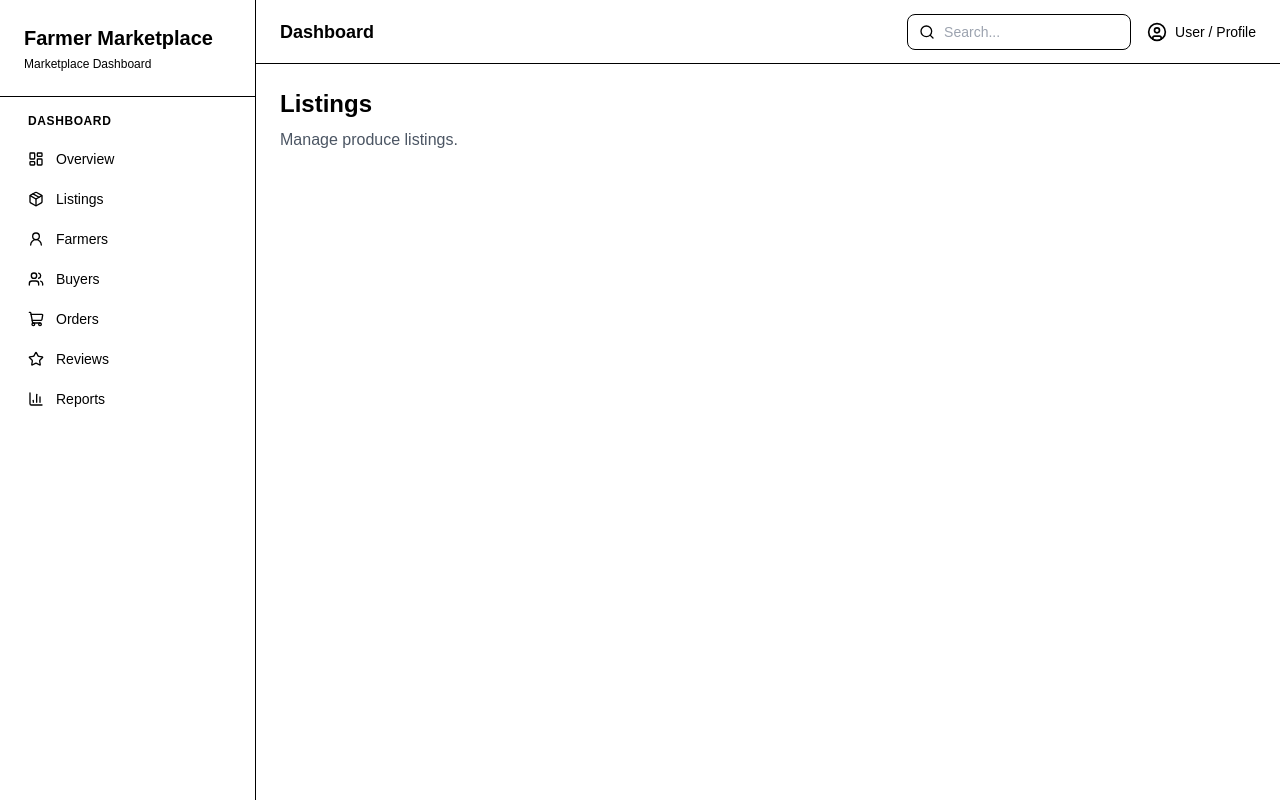
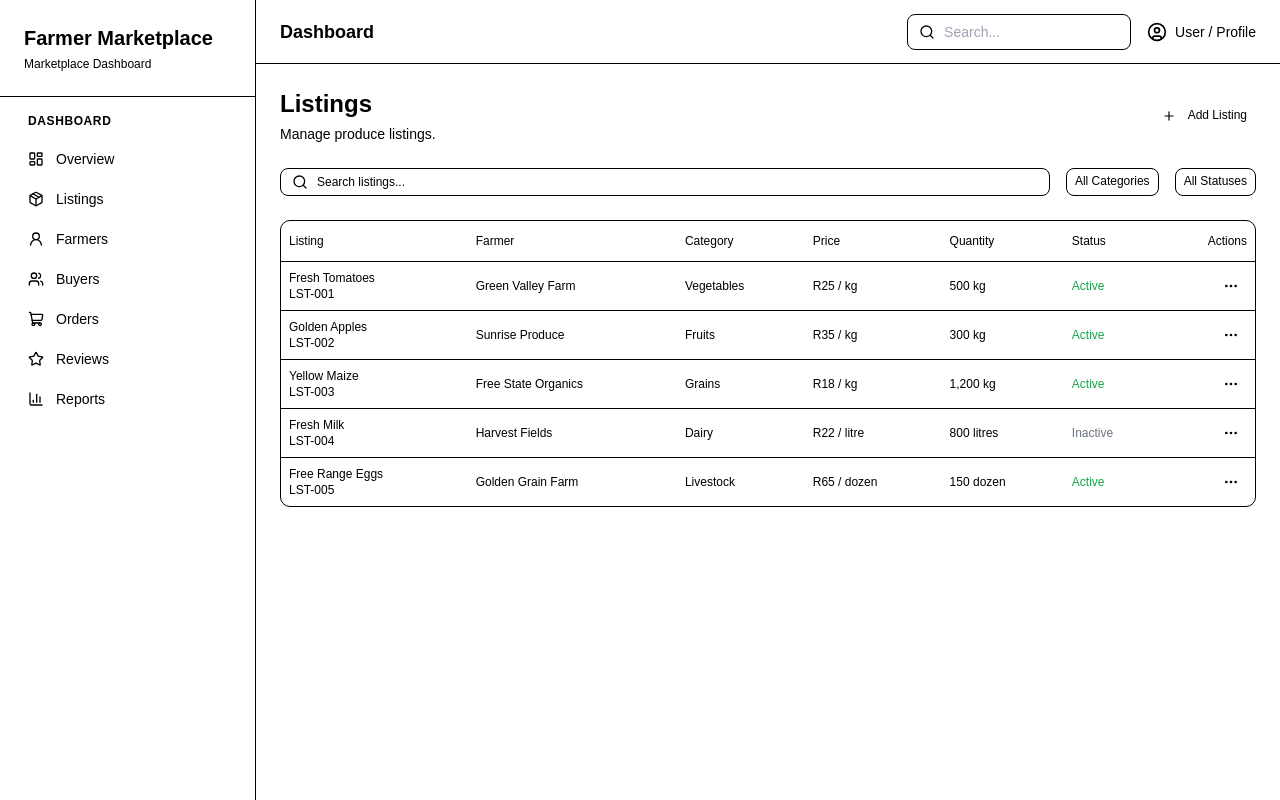
Before and after one commit to Pulse999/farmer-market-dashboard, a Next.js app: page /dashboard/listings in a window 1280 px wide. Built offline with nearby package versions, Linux system fonts and the light colour scheme.

Commit message:
Implement listings page with search, filters, and add listing dialog

```diff
--- a/src/app/dashboard/listings/page.tsx
+++ b/src/app/dashboard/listings/page.tsx
@@ -1,13 +1,49 @@
+import { Plus, Search } from "lucide-react";
+import { Button } from "@/components/ui/button";
+import { Input } from "@/components/ui/input";
+import ListingsTable from "@/components/dashboard/listings-table";
+
 export default function ListingsPage() {
   return (
-    <div>
-      <h1 className="text-2xl font-bold">
-        Listings
-      </h1>
+    <div className="space-y-6">
+      {/* Page Header */}
+      <div className="flex items-center justify-between">
+        <div>
+          <h1 className="text-2xl font-bold">Listings</h1>
 
-      <p className="mt-2 text-gray-600">
-        Manage produce listings.
-      </p>
+          <p className="mt-1 text-sm text-muted-foreground">
+            Manage produce listings.
+          </p>
+        </div>
+
+        <Button>
+          <Plus className="mr-2 h-4 w-4" />
+          Add Listing
+        </Button>
+      </div>
+
+      {/* Search and Filters */}
+      <div className="flex items-center gap-4">
+        <div className="relative flex-1">
+          <Search className="absolute left-3 top-1/2 h-4 w-4 -translate-y-1/2 text-muted-foreground" />
+
+          <Input
+            placeholder="Search listings..."
+            className="pl-9"
+          />
+        </div>
+
+        <Button variant="outline">
+          All Categories
+        </Button>
+
+        <Button variant="outline">
+          All Statuses
+        </Button>
+      </div>
+
+      {/* Listings Table */}
+      <ListingsTable/>
     </div>
   );
 }
--- /dev/null
+++ b/src/components/dashboard/add-listing-dialog.tsx
@@ -0,0 +1,140 @@
+"use client";
+
+import { useState } from "react";
+import { Plus } from "lucide-react";
+
+import { Button } from "@/components/ui/button";
+import {
+  Dialog,
+  DialogContent,
+  DialogDescription,
+  DialogFooter,
+  DialogHeader,
+  DialogTitle,
+} from "@/components/ui/dialog";
+import { Input } from "@/components/ui/input";
+import { Label } from "@/components/ui/label";
+
+export default function AddListingDialog() {
+  const [open, setOpen] = useState(false);
+
+  return (
+    <>
+      <Button onClick={() => setOpen(true)}>
+        <Plus className="mr-2 h-4 w-4" />
+        Add Listing
+      </Button>
+
+      <Dialog open={open} onOpenChange={setOpen}>
+        <DialogContent className="sm:max-w-[500px]">
+          <DialogHeader>
+            <DialogTitle>Add New Listing</DialogTitle>
+
+            <DialogDescription>
+              Add a new produce listing to the marketplace.
+            </DialogDescription>
+          </DialogHeader>
+
+          <div className="grid gap-4 py-4">
+            <div className="grid gap-2">
+              <Label htmlFor="product">
+                Product
+              </Label>
+
+              <Input
+                id="product"
+                placeholder="e.g. Fresh Tomatoes"
+              />
+            </div>
+
+            <div className="grid gap-2">
+              <Label htmlFor="farmer">
+                Farmer
+              </Label>
+
+              <Input
+                id="farmer"
+                placeholder="e.g. Green Valley Farm"
+              />
+            </div>
+
+            <div className="grid gap-2">
+              <Label htmlFor="category">
+                Category
+              </Label>
+
+              <select
+                id="category"
+                className="h-10 rounded-md border bg-background px-3 text-sm"
+                defaultValue=""
+              >
+                <option value="" disabled>
+                  Select a category
+                </option>
+                <option value="Vegetables">Vegetables</option>
+                <option value="Fruits">Fruits</option>
+                <option value="Grains">Grains</option>
+                <option value="Dairy">Dairy</option>
+                <option value="Livestock">Livestock</option>
+              </select>
+            </div>
+
+            <div className="grid grid-cols-2 gap-4">
+              <div className="grid gap-2">
+                <Label htmlFor="price">
+                  Price
+                </Label>
+
+                <Input
+                  id="price"
+                  type="number"
+                  placeholder="25"
+                />
+              </div>
+
+              <div className="grid gap-2">
+                <Label htmlFor="unit">
+                  Unit
+                </Label>
+
+                <Input
+                  id="unit"
+                  placeholder="kg"
+                />
+              </div>
+            </div>
+
+            <div className="grid gap-2">
+              <Label htmlFor="quantity">
+                Quantity
+              </Label>
+
+              <Input
+                id="quantity"
+                type="number"
+                placeholder="500"
+              />
+            </div>
+          </div>
+
+          <DialogFooter>
+            <Button
+              type="button"
+              variant="outline"
+              onClick={() => setOpen(false)}
+            >
+              Cancel
+            </Button>
+
+            <Button
+              type="button"
+              onClick={() => setOpen(false)}
+            >
+              Add Listing
+            </Button>
+          </DialogFooter>
+        </DialogContent>
+      </Dialog>
+    </>
+  );
+}
--- /dev/null
+++ b/src/components/dashboard/listings-table.tsx
@@ -0,0 +1,142 @@
+import { MoreHorizontal } from "lucide-react";
+
+import {
+  Table,
+  TableBody,
+  TableCell,
+  TableHead,
+  TableHeader,
+  TableRow,
+} from "@/components/ui/table";
+
+import {
+  DropdownMenu,
+  DropdownMenuContent,
+  DropdownMenuItem,
+  DropdownMenuTrigger,
+} from "@/components/ui/dropdown-menu";
+const listings = [
+  {
+    id: "LST-001",
+    product: "Fresh Tomatoes",
+    farmer: "Green Valley Farm",
+    category: "Vegetables",
+    price: "R25 / kg",
+    quantity: "500 kg",
+    status: "Active",
+  },
+  {
+    id: "LST-002",
+    product: "Golden Apples",
+    farmer: "Sunrise Produce",
+    category: "Fruits",
+    price: "R35 / kg",
+    quantity: "300 kg",
+    status: "Active",
+  },
+  {
+    id: "LST-003",
+    product: "Yellow Maize",
+    farmer: "Free State Organics",
+    category: "Grains",
+    price: "R18 / kg",
+    quantity: "1,200 kg",
+    status: "Active",
+  },
+  {
+    id: "LST-004",
+    product: "Fresh Milk",
+    farmer: "Harvest Fields",
+    category: "Dairy",
+    price: "R22 / litre",
+    quantity: "800 litres",
+    status: "Inactive",
+  },
+  {
+    id: "LST-005",
+    product: "Free Range Eggs",
+    farmer: "Golden Grain Farm",
+    category: "Livestock",
+    price: "R65 / dozen",
+    quantity: "150 dozen",
+    status: "Active",
+  },
+];
+
+export default function ListingsTable() {
+  return (
+    <div className="rounded-lg border">
+      <Table>
+        <TableHeader>
+          <TableRow>
+            <TableHead>Listing</TableHead>
+            <TableHead>Farmer</TableHead>
+            <TableHead>Category</TableHead>
+            <TableHead>Price</TableHead>
+            <TableHead>Quantity</TableHead>
+            <TableHead>Status</TableHead>
+            <TableHead className="text-right">Actions</TableHead>
+          </TableRow>
+        </TableHeader>
+
+        <TableBody>
+          {listings.map((listing) => (
+            <TableRow key={listing.id}>
+              <TableCell>
+                <div>
+                  <p className="font-medium">{listing.product}</p>
+
+                  <p className="text-xs text-muted-foreground">{listing.id}</p>
+                </div>
+              </TableCell>
+
+              <TableCell>{listing.farmer}</TableCell>
+
+              <TableCell>{listing.category}</TableCell>
+
+              <TableCell>{listing.price}</TableCell>
+
+              <TableCell>{listing.quantity}</TableCell>
+
+              <TableCell>
+                <span
+                  className={
+                    listing.status === "Active"
+                      ? "font-medium text-green-600"
+                      : "font-medium text-gray-500"
+                  }
+                >
+                  {listing.status}
+                </span>
+              </TableCell>
+              <TableCell className="text-right">
+                <DropdownMenu>
+                  <DropdownMenuTrigger
+                    className="inline-flex h-8 w-8 items-center justify-center rounded-md hover:bg-muted"
+                    aria-label={`Actions for ${listing.product}`}
+                  >
+                    <MoreHorizontal className="h-4 w-4" />
+                  </DropdownMenuTrigger>
+
+                  <DropdownMenuContent
+                    align="center"
+                    side="bottom"
+                    sideOffset={4}
+                  >
+                    <DropdownMenuItem>View</DropdownMenuItem>
+
+                    <DropdownMenuItem>Edit</DropdownMenuItem>
+
+                    <DropdownMenuItem className="text-red-600">
+                      Delete
+                    </DropdownMenuItem>
+                  </DropdownMenuContent>
+                </DropdownMenu>
+              </TableCell>
+            </TableRow>
+          ))}
+        </TableBody>
+      </Table>
+    </div>
+  );
+}
```
